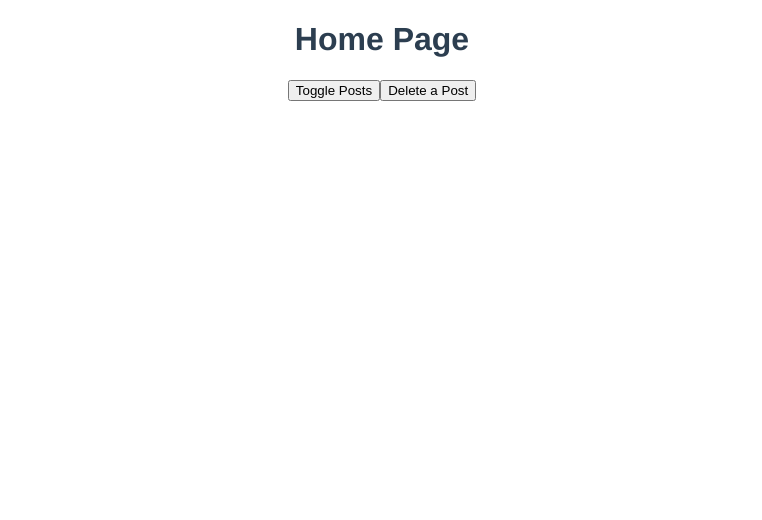
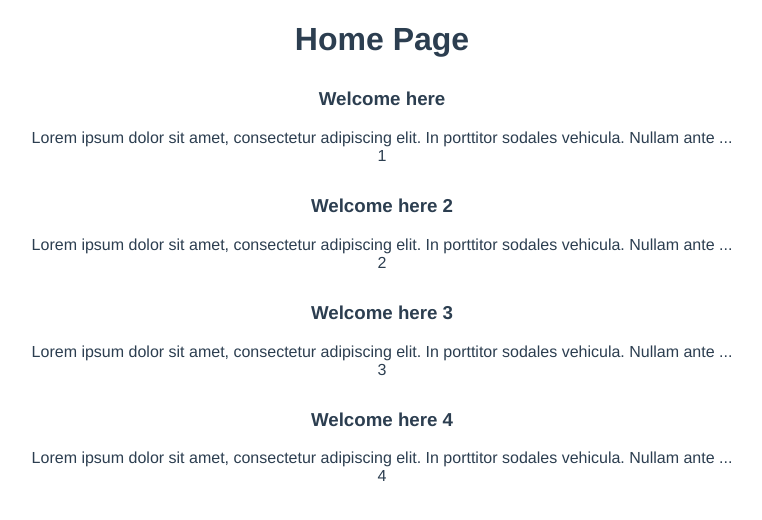
Before and after one commit to TerezzaB/VUE_Blog, a Vue app: page / in a window 1280 px wide. Shown: the top 520 px of the page, without its empty margins (258-1020 px from the left). Built offline with nearby package versions, Linux system fonts and the light colour scheme; data requests are answered from the project's data file.

Commit message:
2nd commit

```diff
--- a/package.json
+++ b/package.json
@@ -4,7 +4,7 @@
   "private": true,
   "scripts": {
     "serve": "vue-cli-service serve",
-    "build": "vue-cli-service build"
+    "start-server": "json-server --watch data/db.json --port 3000"
   },
   "dependencies": {
     "core-js": "^3.8.3",
--- a/src/views/HomeView.vue
+++ b/src/views/HomeView.vue
@@ -1,9 +1,11 @@
 <template>
   <div class="home">
     <h1>Home Page</h1>
-    <PostList v-if="showPosts" :posts="posts" />
-    <button @click="showPosts = !showPosts">Toggle Posts</button>
-    <button @click="posts.pop()">Delete a Post</button>
+    <div v-if="error">{{ error }}</div>
+    <div v-if="posts.length">
+      <PostList :posts="posts" />
+    </div>
+    <div v-else>Loading ...</div>
   </div>
 </template>
 
@@ -18,17 +20,25 @@
   components: { PostList },
   setup() {
     //will be run before every life cycle hooks (mounted/created etc)
-    const posts = ref([
-      { title: 'Welcome to the blog', body: 'Lorem ipsum body', id: 1 },
-      { title: 'Top 5 CSS tips', body: 'Lorem ipsum body 2', id: 2 },
-      { title: 'Top 6 CSS tips', body: 'Lorem ipsum body 3', id: 3 },
-      { title: 'Top 7 CSS tips', body: 'Lorem ipsum body 4', id: 4 },
-      { title: 'Top 8 CSS tips', body: 'Lorem ipsum body 5', id: 5 }
-    ])
+    const posts = ref([])
+    const error = ref(null)
 
-    const showPosts = ref(false)
+    const load = async () => {
+      try {
+        let data = await fetch('http://localhost:3000/posts')
+        if (!data.ok) {
+          throw Error('No Data available')
+        }
+        posts.value = await data.json()
+      }
+      catch(err) {
+        error.value = err.message
+        console.log(error.value)
+      }
+    }
 
-    return { posts, showPosts }
+    load()
+    return { posts, error }
   }
 }
 </script>
```
